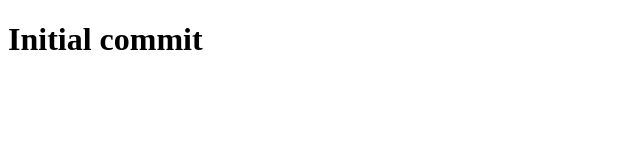
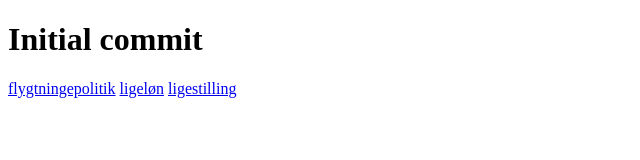
Before and after one commit to t-holmquist/t-holmquist.github.io, a plain HTML site: page index.html in a window 1280 px wide. Shown: the whole page, without its empty margins (0-640 px from the left). Drawn offline with Linux system fonts and the light colour scheme.

Commit message:
initial html/style config

```diff
--- a/index.html
+++ b/index.html
@@ -3,9 +3,14 @@
 <head>
     <meta charset="UTF-8">
     <meta name="viewport" content="width=device-width, initial-scale=1.0">
-    <title>Document</title>
+    <meta name="robots" content="noindex, nofollow" />
+    <title>Rosa Lund</title>
+    <link rel="stylesheet" href="/style.css">
 </head>
 <body>
     <h1>Initial commit</h1>
+    <a href="/maerkesag/flygtningepolitik.html">flygtningepolitik</a>
+    <a href="/maerkesag/ligeløn.html">ligeløn</a>
+    <a href="/maerkesag/ligestilling.html">ligestilling</a>
 </body>
 </html>
```
Also changed, not shown: 1 other file.
